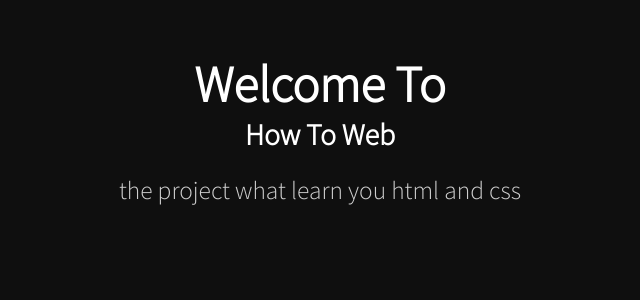
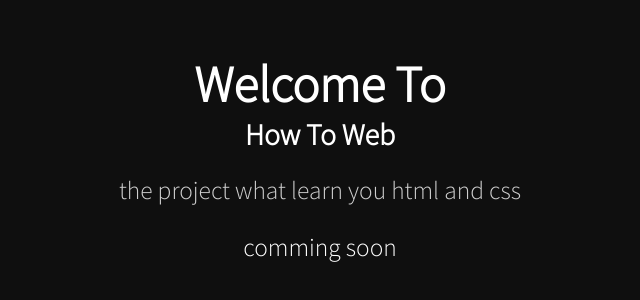
Before and after one commit to How-To-Web/howtoweb.github.io, a plain HTML site: page index.html in a window 1280 px wide. Shown: the part 178-478 px from the top of the page, without its empty margins (320-960 px from the left). Drawn offline with Linux system fonts and the light colour scheme.

Commit message:
Update index.html

```diff
--- a/index.html
+++ b/index.html
@@ -12,6 +12,6 @@
         <h1>Welcome To</h1>
         <h3>How To Web</h3>
         <p style="padding-top: 21px; color:#cfcfcf">the project what learn you html and css</p>
+        <p style="padding-top: 25px"> comming soon </p>
     </div>
 </body>
-</html>
```
